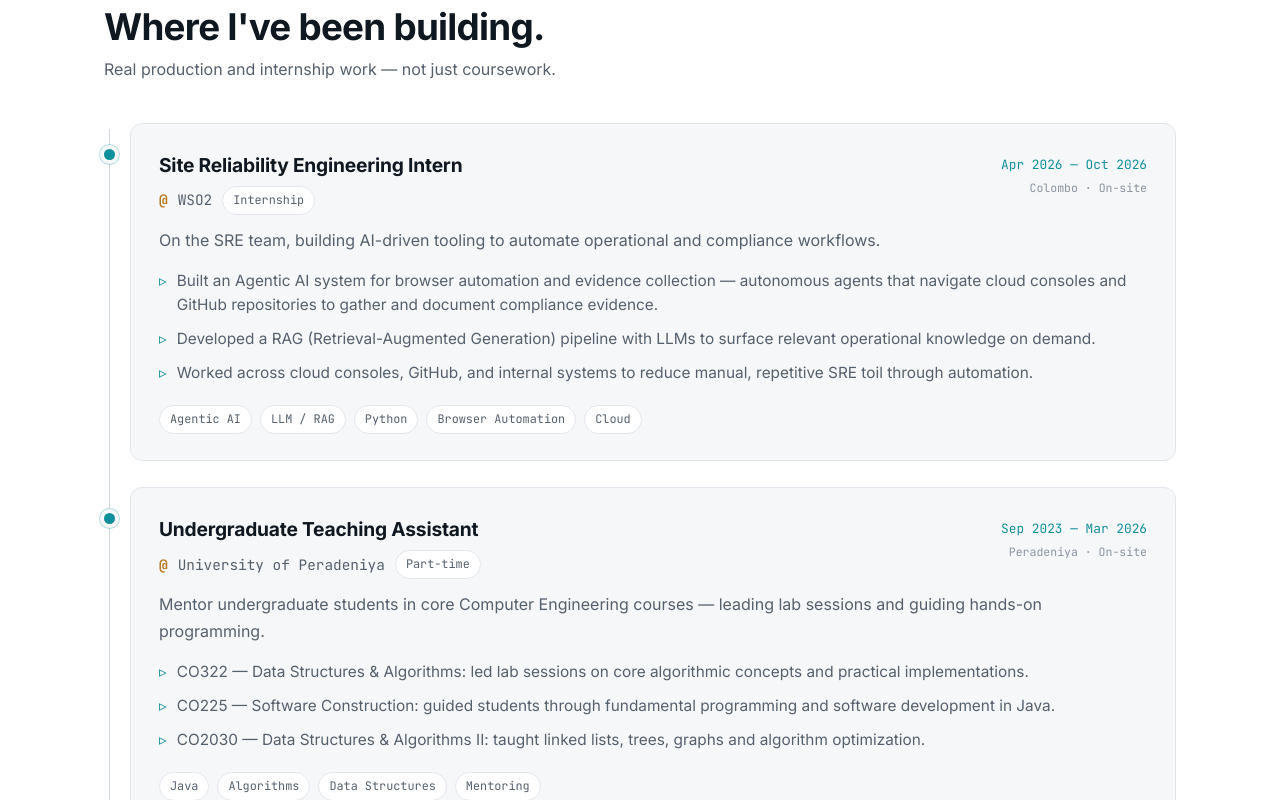
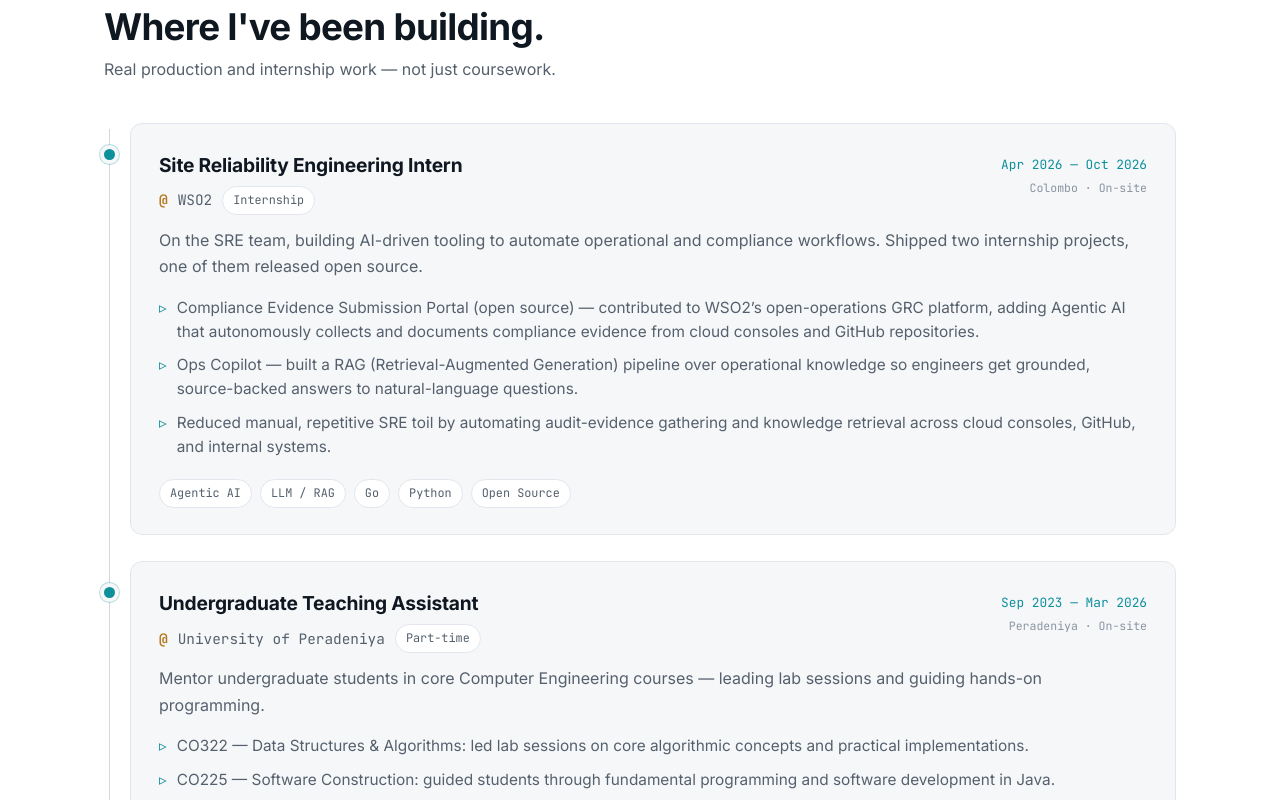
Before and after one commit to chala2001/chala-live, a React (Vite) app: page / in a window 1280 px wide. Shown: the part 1720-2520 px from the top of the page. Built offline with nearby package versions, Linux system fonts and the light colour scheme.

Commit message:
Add WSO2 intern projects: open-source Compliance Evidence Portal + Ops Copilot

```diff
--- a/src/App.css
+++ b/src/App.css
@@ -711,6 +711,11 @@
   color: var(--text-faint);
   text-transform: lowercase;
 }
+.project__badges {
+  display: flex;
+  align-items: center;
+  gap: 6px;
+}
 .project__star {
   font-family: var(--font-mono);
   font-size: 0.68rem;
@@ -718,6 +723,29 @@
   background: var(--amber-soft);
   padding: 2px 9px;
   border-radius: 100px;
+  white-space: nowrap;
+}
+.project__oss {
+  font-family: var(--font-mono);
+  font-size: 0.68rem;
+  color: var(--accent);
+  background: var(--accent-soft);
+  border: 1px solid var(--accent-line);
+  padding: 2px 9px;
+  border-radius: 100px;
+  white-space: nowrap;
+}
+.project__note {
+  display: inline-flex;
+  align-items: center;
+  gap: 6px;
+  font-family: var(--font-mono);
+  font-size: 0.8rem;
+  color: var(--text-faint);
+}
+.project__note::before {
+  content: '🔒';
+  font-size: 0.85em;
 }
 .project__name {
   font-size: 1.15rem;
--- a/src/components/Projects.jsx
+++ b/src/components/Projects.jsx
@@ -45,13 +45,20 @@ export default function Projects() {
               >
                 <div className="project__top">
                   <span className="project__cat">{p.category}</span>
+                  <div className="project__badges">
+                    {p.openSource && <span className="project__oss">◇ open source</span>}
                     {p.featured && <span className="project__star">★ featured</span>}
+                  </div>
                 </div>
 
                 <h3 className="project__name">
+                  {p.repo ? (
                     <a href={p.repo} target="_blank" rel="noreferrer">
                       {p.name} <ArrowIcon className="project__name-arrow" />
                     </a>
+                  ) : (
+                    <span>{p.name}</span>
+                  )}
                 </h3>
 
                 <p className="project__desc">{p.description}</p>
@@ -63,9 +70,13 @@ export default function Projects() {
                 </div>
 
                 <div className="project__footer">
+                  {p.repo ? (
                     <a href={p.repo} target="_blank" rel="noreferrer" className="project__repo">
-                    <GitHubIcon width="17" height="17" /> Source
+                      <GitHubIcon width="17" height="17" /> {p.openSource ? 'View source' : 'Source'}
                     </a>
+                  ) : (
+                    <span className="project__note">{p.note || 'Private repository'}</span>
+                  )}
                 </div>
               </motion.article>
             ))}
--- a/src/data/profile.js
+++ b/src/data/profile.js
@@ -55,13 +55,13 @@ export const experience = [
     type: 'Internship',
     location: 'Colombo · On-site',
     summary:
-      'On the SRE team, building AI-driven tooling to automate operational and compliance workflows.',
+      'On the SRE team, building AI-driven tooling to automate operational and compliance workflows. Shipped two internship projects, one of them released open source.',
     highlights: [
-      'Built an Agentic AI system for browser automation and evidence collection — autonomous agents that navigate cloud consoles and GitHub repositories to gather and document compliance evidence.',
-      'Developed a RAG (Retrieval-Augmented Generation) pipeline with LLMs to surface relevant operational knowledge on demand.',
-      'Worked across cloud consoles, GitHub, and internal systems to reduce manual, repetitive SRE toil through automation.',
+      'Compliance Evidence Submission Portal (open source) — contributed to WSO2’s open-operations GRC platform, adding Agentic AI that autonomously collects and documents compliance evidence from cloud consoles and GitHub repositories.',
+      'Ops Copilot — built a RAG (Retrieval-Augmented Generation) pipeline over operational knowledge so engineers get grounded, source-backed answers to natural-language questions.',
+      'Reduced manual, repetitive SRE toil by automating audit-evidence gathering and knowledge retrieval across cloud consoles, GitHub, and internal systems.',
     ],
-    stack: ['Agentic AI', 'LLM / RAG', 'Python', 'Browser Automation', 'Cloud'],
+    stack: ['Agentic AI', 'LLM / RAG', 'Go', 'Python', 'Open Source'],
   },
   {
     role: 'Undergraduate Teaching Assistant',
@@ -131,9 +131,29 @@ export const skills = [
   },
 ]
 
-// ── Projects (curated flagships from GitHub) ──────────────────
+// ── Projects (curated flagships) ──────────────────────────────
 // category ∈ 'Cloud & DevOps' | 'Full-Stack' | 'AI / ML'
+// Optional flags: openSource (adds a badge), note (shown when there is no public repo).
 export const projects = [
+  {
+    name: 'Compliance Evidence Submission Portal',
+    category: 'AI / ML',
+    featured: true,
+    openSource: true,
+    description:
+      'Built during my SRE internship at WSO2 and released open source under the wso2-open-operations GRC platform. A portal for submitting and managing compliance evidence, backed by Agentic AI that autonomously collects and documents evidence from cloud consoles and GitHub repositories — reducing manual audit toil.',
+    tags: ['Agentic AI', 'Go', 'TypeScript', 'React', 'GRC / Compliance', 'Apache-2.0'],
+    repo: 'https://github.com/wso2-open-operations/grc-tools',
+  },
+  {
+    name: 'Ops Copilot',
+    category: 'AI / ML',
+    featured: true,
+    note: 'Internal · WSO2',
+    description:
+      'An internal operations copilot built during my WSO2 SRE internship — a RAG (Retrieval-Augmented Generation) pipeline over operational knowledge, so engineers can ask natural-language questions and get grounded, source-backed answers on demand.',
+    tags: ['RAG', 'LLM', 'Python', 'Agentic AI', 'SRE Tooling'],
+  },
   {
     name: 'CloudCare — AWS on Terraform',
     category: 'Cloud & DevOps',
```
Lines whose indentation alone changed are shown as unchanged.
